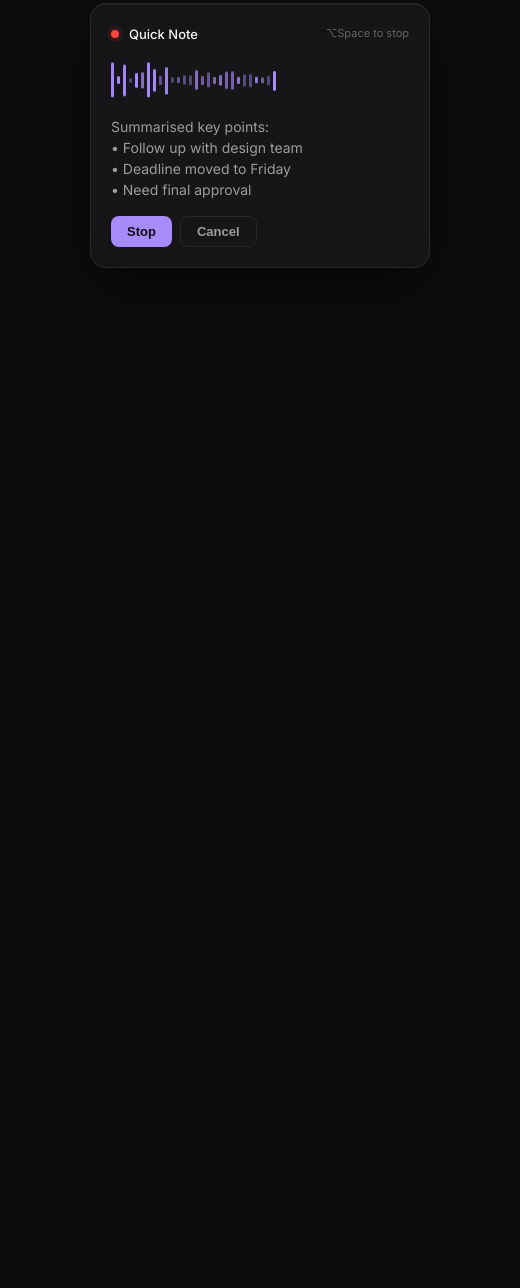
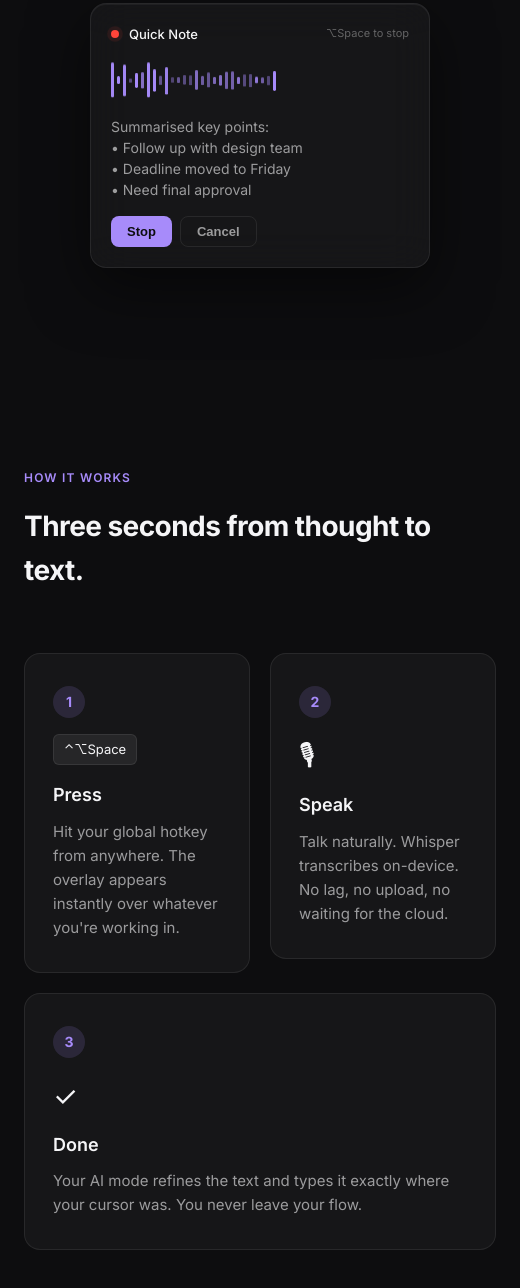
Before and after one commit to Jgordon-pencilwrench/blurt, an Electron app: page index.html in a window 520 px wide. Shown: the part 599-1887 px from the top of the page. Before the commit the page ends 967 px from the top, so only its background shows below. Drawn offline with Linux system fonts and the light colour scheme.

Commit message:
feat: add how it works section

```diff
--- a/index.html
+++ b/index.html
@@ -170,6 +170,49 @@
   .hero-inner { grid-template-columns: 1fr; }
   .overlay-card { transform: none; }
 }
+.section { padding: 100px 0; }
+.section-label {
+  font-size: 12px; font-weight: 600; letter-spacing: 0.1em; text-transform: uppercase;
+  color: var(--accent); margin-bottom: 16px;
+}
+.section-title {
+  font-size: clamp(28px, 4vw, 44px); font-weight: 700;
+  letter-spacing: -0.02em; margin-bottom: 60px;
+  max-width: 600px;
+}
+.steps {
+  display: flex; align-items: flex-start; gap: 20px;
+  flex-wrap: wrap;
+}
+.step {
+  flex: 1; min-width: 220px;
+  background: var(--bg-card); border: 1px solid var(--border);
+  border-radius: var(--radius); padding: 32px 28px;
+  transition: border-color 0.2s, background 0.2s;
+}
+.step:hover { border-color: var(--border-hover); background: var(--bg-card-hover); }
+.step-num {
+  width: 32px; height: 32px; border-radius: 50%;
+  background: var(--accent-dim); color: var(--accent);
+  font-weight: 700; font-size: 14px;
+  display: flex; align-items: center; justify-content: center;
+  margin-bottom: 16px;
+}
+.step-key kbd {
+  display: inline-block; background: rgba(255,255,255,0.07);
+  border: 1px solid var(--border); border-radius: 6px;
+  padding: 4px 10px; font-size: 13px; font-family: inherit;
+  margin-bottom: 16px; color: var(--text-primary);
+}
+.step-icon { font-size: 28px; margin-bottom: 12px; }
+.step h3 { font-size: 18px; font-weight: 600; margin-bottom: 10px; }
+.step p { font-size: 15px; color: var(--text-secondary); }
+.step-arrow {
+  font-size: 24px; color: var(--text-tertiary);
+  align-self: center; padding-top: 20px;
+  flex-shrink: 0;
+}
+@media (max-width: 640px) { .step-arrow { display: none; } }
   </style>
 </head>
 <body>
@@ -219,6 +262,34 @@
   </div>
   <div class="hero-glow"></div>
 </section>
+<section class="section how-it-works">
+  <div class="container">
+    <div class="section-label reveal">How it works</div>
+    <h2 class="section-title reveal">Three seconds from thought to text.</h2>
+    <div class="steps reveal">
+      <div class="step">
+        <div class="step-num">1</div>
+        <div class="step-key"><kbd>⌃⌥Space</kbd></div>
+        <h3>Press</h3>
+        <p>Hit your global hotkey from anywhere. The overlay appears instantly over whatever you're working in.</p>
+      </div>
+      <div class="step-arrow">→</div>
+      <div class="step">
+        <div class="step-num">2</div>
+        <div class="step-icon">🎙</div>
+        <h3>Speak</h3>
+        <p>Talk naturally. Whisper transcribes on-device. No lag, no upload, no waiting for the cloud.</p>
+      </div>
+      <div class="step-arrow">→</div>
+      <div class="step">
+        <div class="step-num">3</div>
+        <div class="step-icon">✓</div>
+        <h3>Done</h3>
+        <p>Your AI mode refines the text and types it exactly where your cursor was. You never leave your flow.</p>
+      </div>
+    </div>
+  </div>
+</section>
   <script>
     // Scroll reveal
     const observer = new IntersectionObserver(
```
